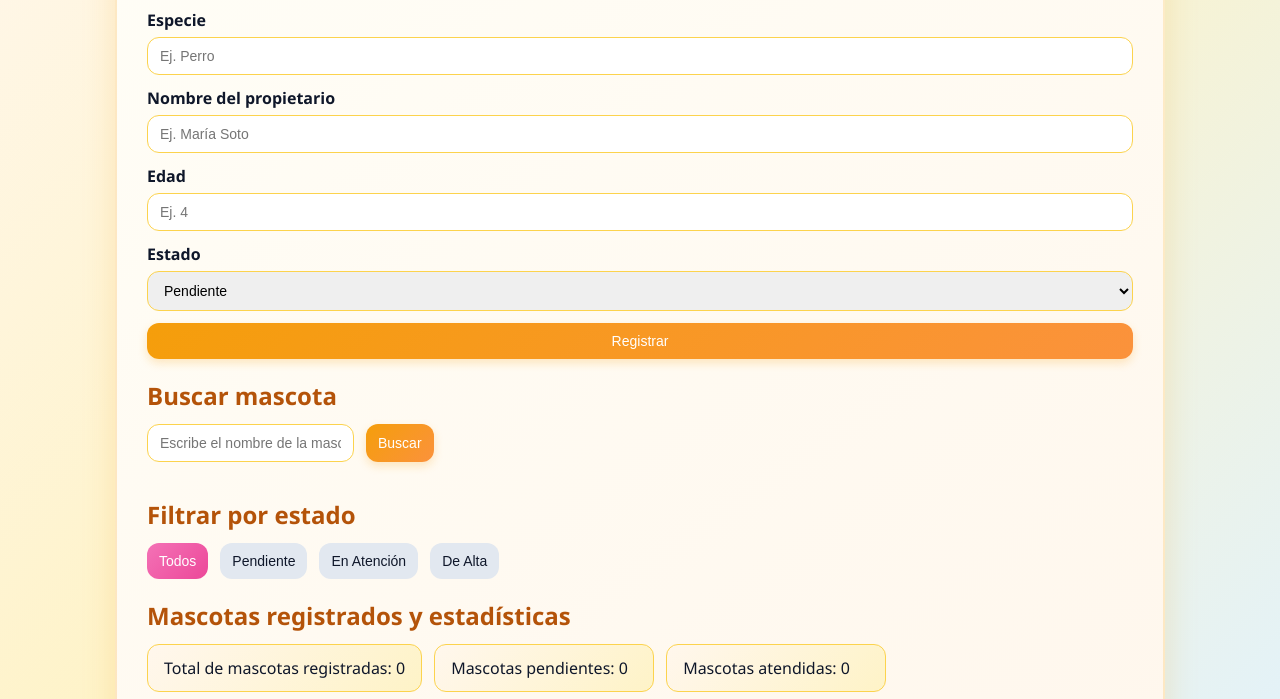
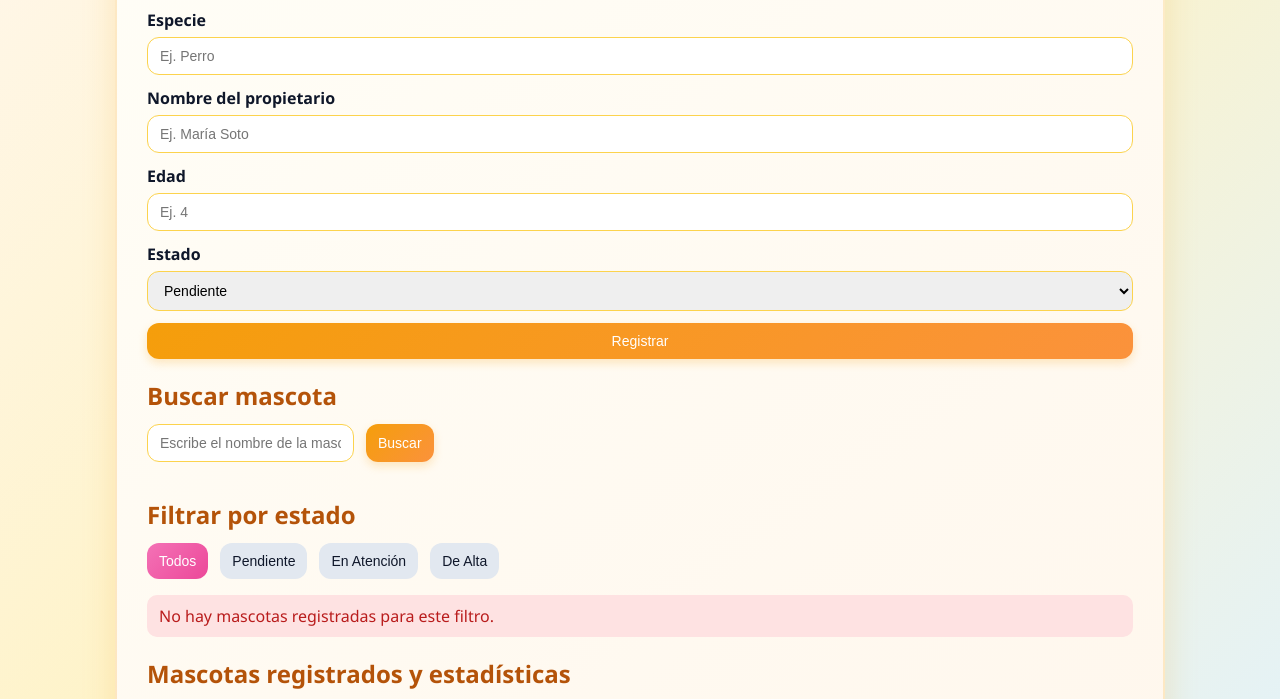
Before and after one commit to JeanlietteMunoz-2026/Registro_de_Atencion_veterinaria, a website: page REGISTRO_VETERINARIA/index.html in a window 1280 px wide. Shown: the part 201-900 px from the top of the page. Drawn offline with Linux system fonts and the light colour scheme.

Commit message:
corrección herrores

```diff
--- a/REGISTRO_VETERINARIA/index.html
+++ b/REGISTRO_VETERINARIA/index.html
@@ -79,6 +79,6 @@
     </div>
   </footer>
 
-  <script src="script2.js"></script>
+  <script src="js/script.js"></script>
 </body>
 </html>
```
Also changed, not shown: REGISTRO_VETERINARIA/js/script.js (renamed from REGISTRO_VETERINARIA/script.js).
